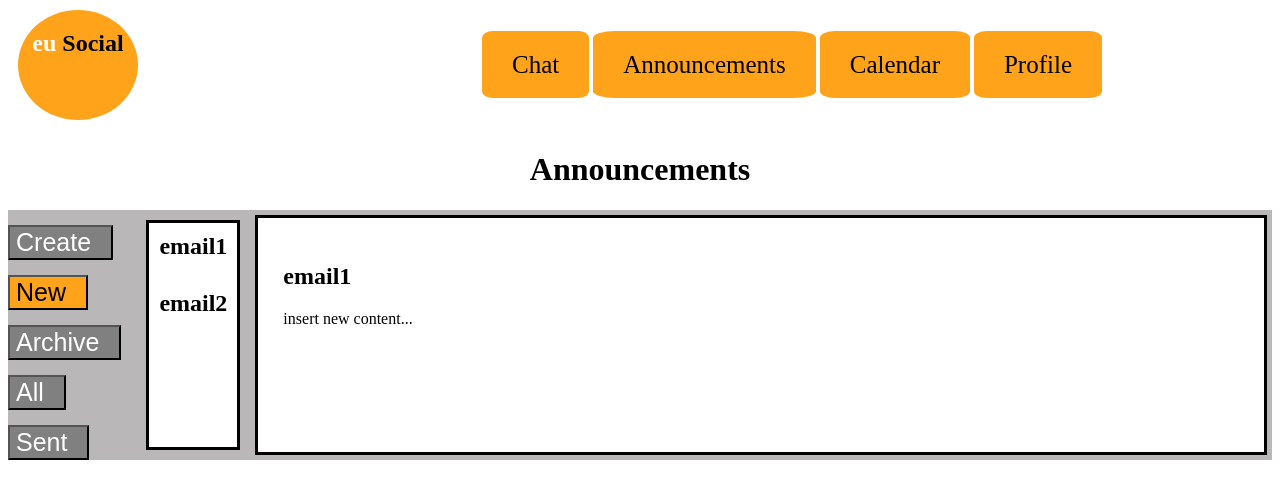
After one commit to Eusocial-Interns/smart-scheduler, a Django app: template apps/scheduling/templates/scheduling/announcements.html in a window 1280 px wide. The commit adds this page. Shown: the top 499 px of the page. Run offline with Django 5.2, Linux system fonts and the light colour scheme; the template is opened without the code that fills it, so the values that code supplies are empty; parts of the project's set-up code (start-up, migrations or seed data) failed here and were passed over.

Commit message:
Added starting  HTML, CSS for both navbar and announcemnets, and js for navbar

```diff
--- /dev/null
+++ b/apps/scheduling/templates/scheduling/announcements.css
@@ -0,0 +1,79 @@
+.content {
+    display: flex;
+    flex-direction: column;
+}
+.content h1 {
+    align-self: center;
+}
+.announcements_area {
+    background-color: rgb(185, 183, 183);
+    display: flex;
+    flex-direction: row;
+}
+.tab {
+    justify-content: space-around;
+}
+.tab button {
+    display: block;
+    color: white;
+    background-color: grey;
+    cursor: pointer;
+    margin-top: 15px;
+    margin-right: 15px;
+    padding-right: 20px;
+    font-size: 25px;
+}
+.tab button:hover {
+    background-color: #ffa31a;
+}
+.tab button.active {
+    color: black;
+    background-color: #ffa31a;
+}
+.messagecontent {
+    display: none;
+    background-color: white;
+    border-style: solid;
+    padding: 5px;
+    margin: 10px;
+}
+
+.messagecontent ul {
+    list-style: none;
+    padding: 0px;
+    margin-top: 0px;
+
+}
+
+.messagecontent h2{
+    padding: 5px;
+    margin-top: 0px;
+
+}
+
+.tabcontent {
+    background-color: white;
+    border-style: solid;
+    padding: 25px;
+    margin: 5px;
+    width: 100%;
+}
+/* Mobile Screen */
+@media (max-width: 768px) {
+    .announcements_area {
+        flex-direction: column;
+    }
+    .tab {
+        display: flex;
+        flex-direction: row;
+    }
+    .tab button {
+        font-size: 20px;
+    }
+    .messagecontent {
+        width: 94%;
+    }
+    .tabcontent {
+     display: none !important;
+    }
+}
--- /dev/null
+++ b/apps/scheduling/templates/scheduling/announcements.html
@@ -0,0 +1,107 @@
+
+<!DOCTYPE html>
+<html lang="en">
+<head>
+    <meta charset="UTF-8">
+    <meta name="viewport" content="width=device-width, initial-scale=1.0">
+    <title>Announcements</title>
+    <link rel="stylesheet" href="announcements.css">
+</head>
+<body>
+    <!-- Nav Bar -->
+    <div id="navbar"></div>
+    <script src="navbar.js"></script>
+    <!-- The Announcements Page-->
+    <div class="content">
+        <h1>Announcements</h1>
+        <div class="announcements_area">
+            <!-- Tabs Create, New, Archive, All, Sent-->
+                <div class="tab">
+                    <button id="create">Create</button>
+                    <button id="defaultOpen" class="tablinks" onclick="controls(event, 'New')">New</button>
+                    <button class="tablinks" onclick="controls(event, 'Archive')">Archive</button>
+                    <button class="tablinks" onclick="controls(event, 'All')">All</button>
+                    <button class="tablinks" onclick="controls(event, 'Sent')">Sent</button>
+                </div>
+            <!-- Tab Content -->
+            <div id="NewMessage" class="messagecontent">
+                <ul>
+                    <li><h2>email1</h2></li>
+                    <li><h2>email2</h2></li>
+                </ul>
+            </div>
+            <div id="NewTab" class="tabcontent">
+                <h2>email1</h2>
+                <p> insert new content...</p>
+            </div>
+
+            <div id="ArchiveMessage" class="messagecontent">
+                <ul>
+                    <li><h2>email1</h2></li>
+                    <li><h2>email2</h2></li>
+                </ul>
+            </div>
+            <div id="ArchiveTab" class="tabcontent">
+                <h2>email1</h2>
+                <p> insert archive content...</p>
+            </div>
+
+            <div id="AllMessage" class="messagecontent">
+                <ul>
+                    <li><h2>email1</h2></li>
+                    <li><h2>email2</h2></li>
+                </ul>
+            </div>
+            <div id="AllTab" class="tabcontent">
+                <h2>email1</h2>
+                <p> insert all content...</p>
+            </div>
+
+            <div id="SentMessage" class="messagecontent">
+                <ul>
+                    <li><h2>email1</h2></li>
+                    <li><h2>email2</h2></li>
+                </ul>
+            </div>
+            <div id="SentTab" class="tabcontent">
+                <h2>email1</h2>
+                <p> insert your sent content...</p>
+            </div>
+        </div>
+    </div>
+
+<script>
+  // displaying content for each tab
+  function controls(evt, announcementsTab) {
+    var i, tabcontent, tablinks, messagecontent;
+    tabcontent = document.getElementsByClassName("tabcontent");
+    for (i = 0; i < tabcontent.length; i++) {
+        tabcontent[i].style.display = "none";
+    }
+    messagecontent =document.getElementsByClassName("messagecontent");
+    for (i = 0; i < messagecontent.length; i++) {
+        messagecontent[i].style.display = "none";
+    }
+    tablinks = document.getElementsByClassName("tablinks");
+    for (i = 0; i < tablinks.length; i++) {
+        tablinks[i].className = tablinks[i].className.replace(" active", "");
+
+    }
+    document.getElementById(announcementsTab + "Message").style.display = "block";
+    document.getElementById(announcementsTab + "Tab").style.display = "block";
+    evt.currentTarget.className += " active";
+}
+// Starting defaultOpen to the New tab
+document.getElementById("defaultOpen").click();
+
+// Get hamburger from the nav bar page
+const hamburger = document.getElementById('hamburger');
+const navLinks = document.getElementById('nav-links');
+
+hamburger.addEventListener('click', () => {
+  // Toggles the visibility by adding/removing the 'active' class
+  navLinks.classList.toggle('active');
+});
+</script>
+</body>
+</html>
--- /dev/null
+++ b/apps/scheduling/templates/scheduling/nav_bar.css
@@ -0,0 +1,84 @@
+nav {
+    display: flex;
+    justify-content: space-between;
+    align-items: center;
+    margin: 10px;
+}
+.logo {
+    background-color: #ffa31a;
+    height: 100px;
+    width: 100px;
+    border-radius: 50%;
+    padding-right: 10px;
+    padding-left: 10px;
+    padding-bottom: 10px;
+    align-items: center;
+    justify-content: center;
+    text-align: center;
+}
+.nav-links {
+    display: block;
+    margin-left: 30px;
+    margin-top: 40px;
+    margin-bottom: 40px;
+    margin-right: 160px;
+    padding: 5px, 5px, 5px;
+    gap: 5px;
+}
+.nav-links a {
+    color: black;
+    background-color: #ffa31a;
+    font-size: 25px;
+    text-decoration: none;
+    border-radius: 10%;
+    padding-left: 30px;
+    padding-right: 30px;
+    padding-top: 20px;
+    padding-bottom: 20px;
+}
+.nav-links a:hover {
+    color: white;
+}
+
+.hamburger {
+    display: none;
+    cursor: pointer;
+    flex-direction: column;
+    justify-content: space-around;
+    background-color:dimgrey;
+    height: 50px;
+    width: 60px;
+}
+
+.bar {
+    display: block;
+    width: 80%;
+    height: 2px;
+    background-color: #ffa31a;
+    margin-left: 5px;
+}
+
+@media (max-width: 768px) {
+    .hamburger {
+        display: flex;
+        margin-right: 50px;
+        margin-top: 30px;
+    }
+
+    .nav-links {
+        flex-direction: column;
+        height: fit-content;
+        right: 100px;
+        left: 400px;
+        gap: 0px;
+    }
+    .nav-links a {
+        display: block;
+        font-size: 15px;
+        padding-top: 5px;
+        padding-bottom: 5px;
+        margin-top: 0px;
+        margin-bottom: 3px;
+
+    }
+}
--- /dev/null
+++ b/apps/scheduling/templates/scheduling/nav_bar.html
@@ -0,0 +1,41 @@
+
+<!DOCTYPE html>
+<html lang="en">
+<head>
+    <meta charset="UTF-8">
+    <meta name="viewport" content="width=device-width, initial-scale=1.0">
+    <title>Nav_Bar</title>
+    <link rel="stylesheet" href="nav_bar.css">
+</head>
+<body>
+    <!-- Nav Bar-->
+    <nav>
+        <div class="logo">
+            <h1><span class="#" style="color: white;">eu</span> Social</h1>
+        </div>
+        <!-- Hambuger -->
+        <a href="#" class="hamburger" id="hamburger">
+            <span class="bar"></span>
+            <span class="bar"></span>
+            <span class="bar"></span>
+        </a>
+        <!-- Navigation Links-->
+        <div class="nav-links" id="nav-links">
+            <a href="#">Chat</a>
+            <a href="announcements.html">Announcements</a>
+            <a href="calendar.html">Calendar</a>
+            <a href="#">Profile</a>
+        </div>
+    </nav>
+<script>
+// open/close behavior for hamburger menu
+const hamburger = document.getElementById('hamburger');
+const navLinks = document.getElementById('nav-links');
+
+hamburger.addEventListener('click', () => {
+  // Toggles the visibility by adding/removing the 'active' class
+  navLinks.classList.toggle('active');
+});
+</script>
+</body>
+</html>
--- /dev/null
+++ b/apps/scheduling/templates/scheduling/navbar.js
@@ -0,0 +1,14 @@
+// Display the navbar consistently arcoss all pages
+fetch
+("nav_bar.html")
+.then(response => response.text())
+.then(data => {
+    document.getElementById("navbar").innerHTML = data;
+
+    const hamburger = document.getElementById("hamburger");
+    const navLinks = document.getElementById("nav-links");
+
+    hamburger.addEventListener("click", () => {
+        navLinks.classList.toggle("active");
+    });
+});
```
Also changed, not shown: apps/scheduling/templates/scheduling/dashboard.html (line endings or trailing spaces), apps/scheduling/templates/scheduling/nab_bar.html (deleted).
